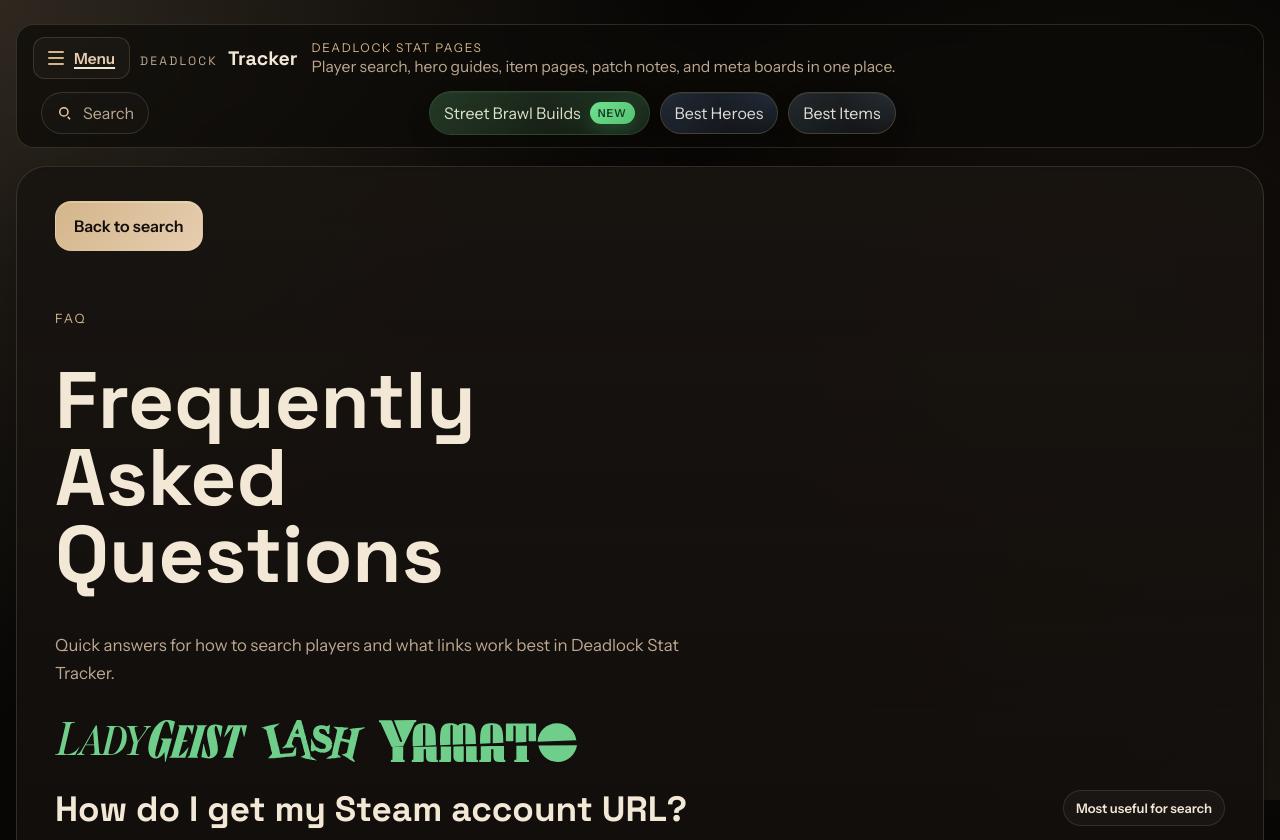
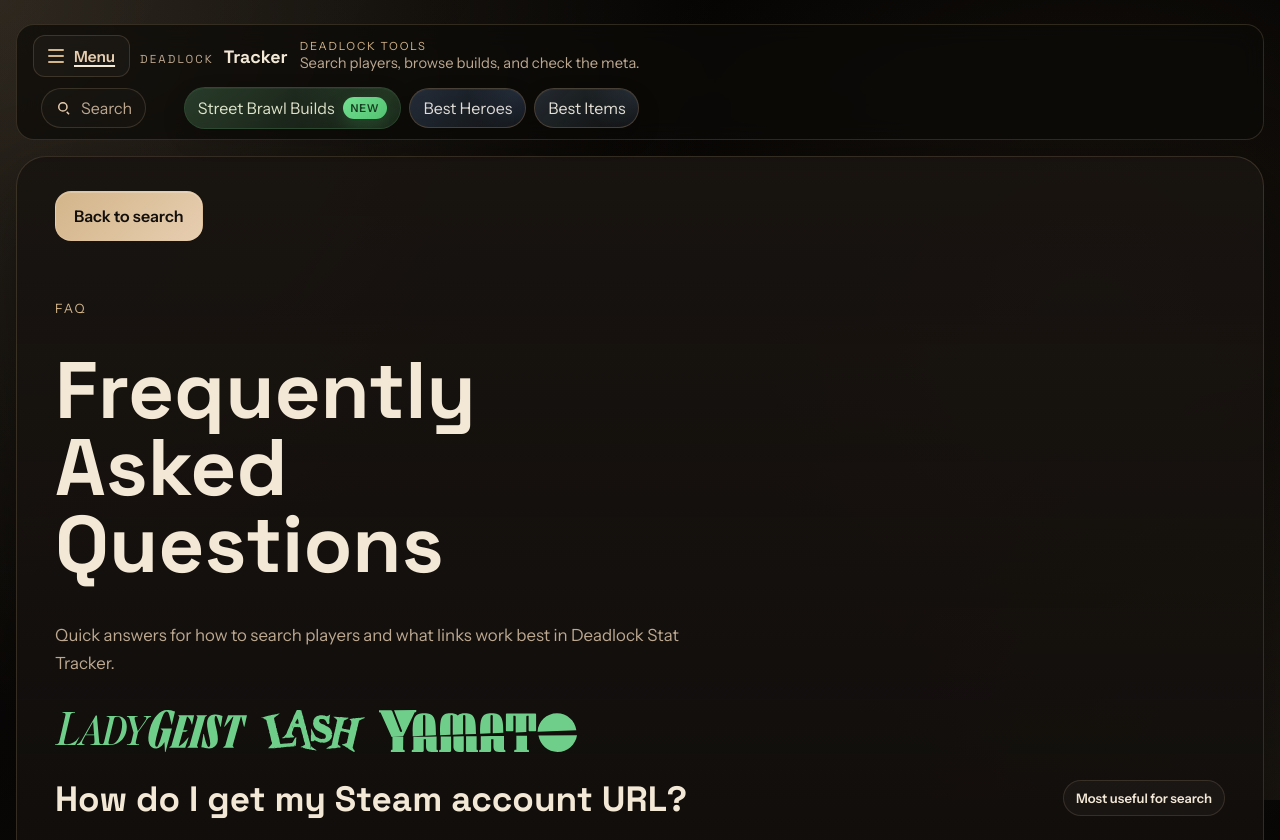
Before and after one commit to vvMaxwell/Deadlock_Tracker, a FastAPI app: page /faq in a window 1280 px wide. Shown: the top 840 px of the page. Run offline with FastAPI, Linux system fonts and the light colour scheme.

Commit message:
Shorten header copy and add CSS cache busting

```diff
--- a/src/deadlock_tracker/web/app.py
+++ b/src/deadlock_tracker/web/app.py
@@ -46,6 +46,7 @@ from deadlock_tracker.web.view_models import (
 
 BASE_DIR = Path(__file__).resolve().parent
 TEMPLATES = Jinja2Templates(directory=str(BASE_DIR / "templates"))
+STATIC_CSS_VERSION = int((BASE_DIR / "static" / "site.css").stat().st_mtime)
 
 app = FastAPI(title="Deadlock Tracker", version="0.1.0")
 app.mount("/static", StaticFiles(directory=str(BASE_DIR / "static")), name="static")
@@ -84,6 +85,7 @@ def _base_context(request: Request, **context: object) -> dict[str, object]:
         "og_type": og_type,
         "og_image": og_image,
         "structured_data": structured_data,
+        "static_css_version": STATIC_CSS_VERSION,
         "request_path": path,
         **context,
     }
--- a/src/deadlock_tracker/web/static/site.css
+++ b/src/deadlock_tracker/web/static/site.css
@@ -68,9 +68,9 @@ img {
     display: flex;
     align-items: center;
     justify-content: space-between;
-    gap: 16px;
-    margin-bottom: 18px;
-    padding: 12px 16px;
+    gap: 14px;
+    margin-bottom: 16px;
+    padding: 10px 16px;
     background: rgba(12, 10, 8, 0.7);
     border: 1px solid var(--line);
     border-radius: 18px;
@@ -122,11 +122,11 @@ img {
     color: var(--muted);
     text-transform: uppercase;
     letter-spacing: 0.18em;
-    font-size: 0.76rem;
+    font-size: 0.72rem;
 }
 
 .brand-mark strong {
-    font-size: 1.22rem;
+    font-size: 1.12rem;
 }
 
 .site-nav {
@@ -2410,15 +2410,15 @@ h2 {
 
 .site-header-stacked {
     display: grid;
-    gap: 18px;
+    gap: 10px;
     align-items: stretch;
 }
 
 .site-header-top {
     display: flex;
-    align-items: flex-start;
+    align-items: center;
     justify-content: space-between;
-    gap: 18px;
+    gap: 12px;
     flex-wrap: wrap;
 }
 
@@ -2430,34 +2430,36 @@ h2 {
 
 .site-header-copy {
     display: grid;
-    gap: 4px;
-    max-width: 620px;
+    gap: 1px;
+    max-width: 520px;
 }
 
 .site-header-eyebrow {
     color: var(--accent);
-    font-size: 0.75rem;
-    letter-spacing: 0.14em;
+    font-size: 0.7rem;
+    letter-spacing: 0.16em;
     text-transform: uppercase;
 }
 
 .site-header-text {
     color: var(--muted);
+    font-size: 0.92rem;
+    line-height: 1.25;
 }
 
 .site-nav-inline {
     display: flex;
     flex-wrap: wrap;
-    gap: 10px;
+    gap: 8px;
     margin-left: 0;
 }
 
 .site-nav-inline a {
     display: inline-flex;
     align-items: center;
-    gap: 9px;
+    gap: 8px;
     width: auto;
-    padding: 10px 14px;
+    padding: 9px 13px;
     border-radius: 999px;
 }
 
@@ -2488,15 +2490,15 @@ h2 {
 .site-brand-row {
     display: flex;
     align-items: center;
-    gap: 14px;
+    gap: 12px;
     flex-wrap: wrap;
 }
 
 .menu-button {
     display: inline-flex;
     align-items: center;
-    gap: 10px;
-    padding: 10px 14px;
+    gap: 8px;
+    padding: 8px 14px;
     border-radius: 999px;
     border: 1px solid var(--line);
     background: rgba(255, 255, 255, 0.03);
--- a/src/deadlock_tracker/web/templates/base.html
+++ b/src/deadlock_tracker/web/templates/base.html
@@ -20,18 +20,18 @@
     <link rel="preconnect" href="https://fonts.googleapis.com">
     <link rel="preconnect" href="https://fonts.gstatic.com" crossorigin>
     <link href="https://fonts.googleapis.com/css2?family=Space+Grotesk:wght@400;500;700&family=Instrument+Sans:wght@400;500;600&display=swap" rel="stylesheet">
-    <link rel="stylesheet" href="{{ url_for('static', path='/site.css') }}">
+    <link rel="stylesheet" href="{{ url_for('static', path='/site.css') }}?v={{ static_css_version }}">
     <style>
         [hidden] { display: none !important; }
-        .site-header-stacked { display: grid; gap: 12px; align-items: stretch; }
-        .site-header-top { display: flex; align-items: center; justify-content: space-between; gap: 14px; flex-wrap: wrap; }
+        .site-header-stacked { display: grid; gap: 10px; align-items: stretch; }
+        .site-header-top { display: flex; align-items: center; justify-content: space-between; gap: 12px; flex-wrap: wrap; }
         .site-brand-row { display: flex; align-items: center; gap: 10px; flex-wrap: wrap; }
         .site-header-copy, .site-header-text, .site-header-eyebrow, .site-drawer-title, .site-drawer-label { margin: 0; }
-        .site-header-copy { display: grid; gap: 2px; max-width: 620px; }
-        .site-header-eyebrow { color: var(--accent); font-size: 0.75rem; letter-spacing: 0.14em; text-transform: uppercase; }
-        .site-header-text { color: var(--muted); font-size: 0.98rem; }
-        .site-nav-inline { display: flex; flex-wrap: wrap; gap: 10px; margin-left: 0; }
-        .site-nav-inline a { display: inline-flex; align-items: center; gap: 9px; width: auto; padding: 10px 14px; border-radius: 999px; }
+        .site-header-copy { display: grid; gap: 1px; max-width: 520px; }
+        .site-header-eyebrow { color: var(--accent); font-size: 0.7rem; letter-spacing: 0.16em; text-transform: uppercase; }
+        .site-header-text { color: var(--muted); font-size: 0.92rem; line-height: 1.25; }
+        .site-nav-inline { display: flex; flex-wrap: wrap; gap: 8px; margin-left: 0; }
+        .site-nav-inline a { display: inline-flex; align-items: center; gap: 8px; width: auto; padding: 9px 13px; border-radius: 999px; }
         .menu-button {
             display: inline-flex; align-items: center; justify-content: center; width: 42px; height: 42px;
             border-radius: 12px; border: 1px solid rgba(211, 181, 138, 0.18); background: rgba(255,255,255,0.03);
@@ -140,8 +140,8 @@
                     </a>
                 </div>
                 <div class="site-header-copy">
-                    <p class="site-header-eyebrow">Deadlock stat pages</p>
-                    <p class="site-header-text">Player search, hero guides, item pages, patch notes, and meta boards in one place.</p>
+                    <p class="site-header-eyebrow">Deadlock tools</p>
+                    <p class="site-header-text">Search players, browse builds, and check the meta.</p>
                 </div>
             </div>
             <nav class="site-nav site-nav-inline">
--- a/src/deadlock_tracker/web/templates/item_detail.html
+++ b/src/deadlock_tracker/web/templates/item_detail.html
@@ -11,7 +11,6 @@
         <div>
             <p class="eyebrow">Item Guide</p>
             <h1>{{ item.name }}</h1>
-            <p class="lede">Current Deadlock item snapshot with mode-by-mode performance, role, tier, and buy timing where tracked.</p>
             <div class="section-badge-group">
                 <span class="section-badge section-badge-soft">{{ item.item_slot_type or "utility" }}</span>
                 <span class="section-badge section-badge-soft">{% if item.item_tier %}Tier {{ item.item_tier }}{% else %}Tier unknown{% endif %}</span>
```
Also changed, not shown: tests/test_web_launch_smoke.py (+7 -0 lines), tmp_menu_open.png (added), tmp_menu_open_firefox.png (added).
